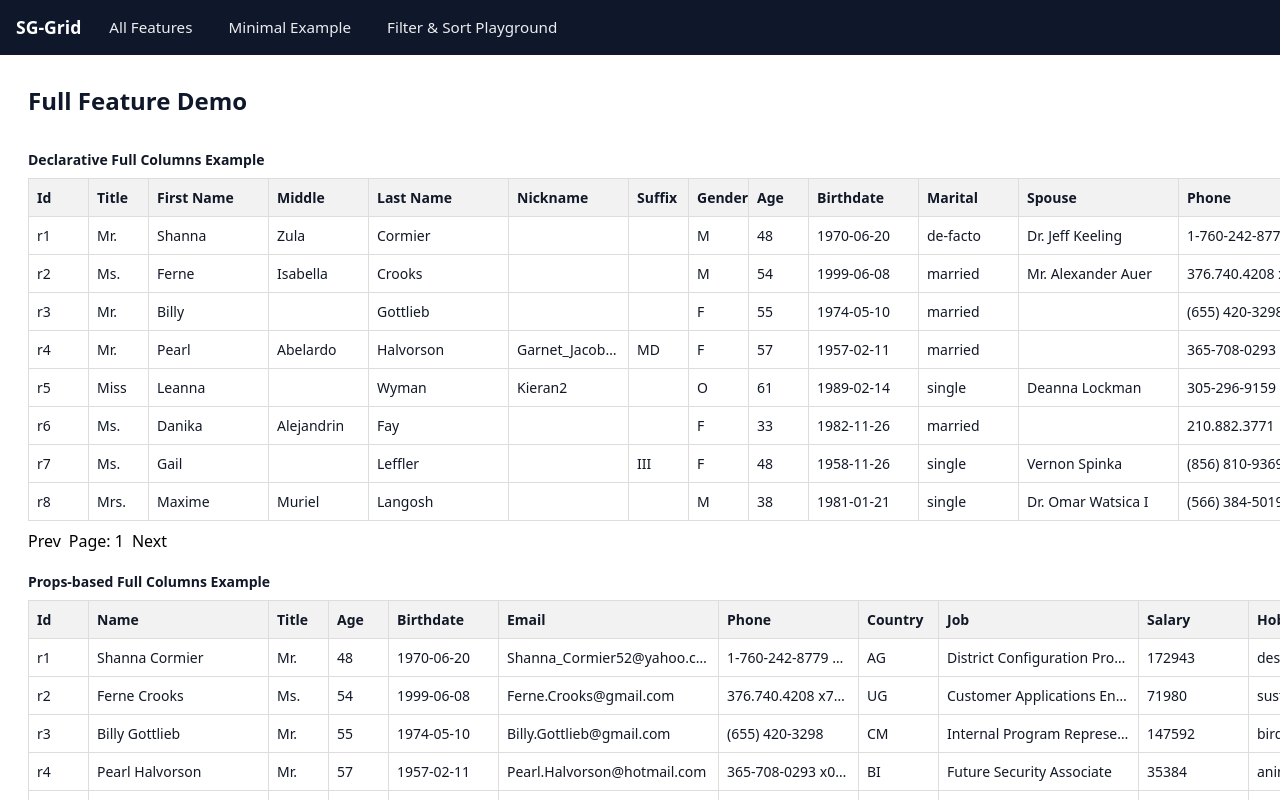
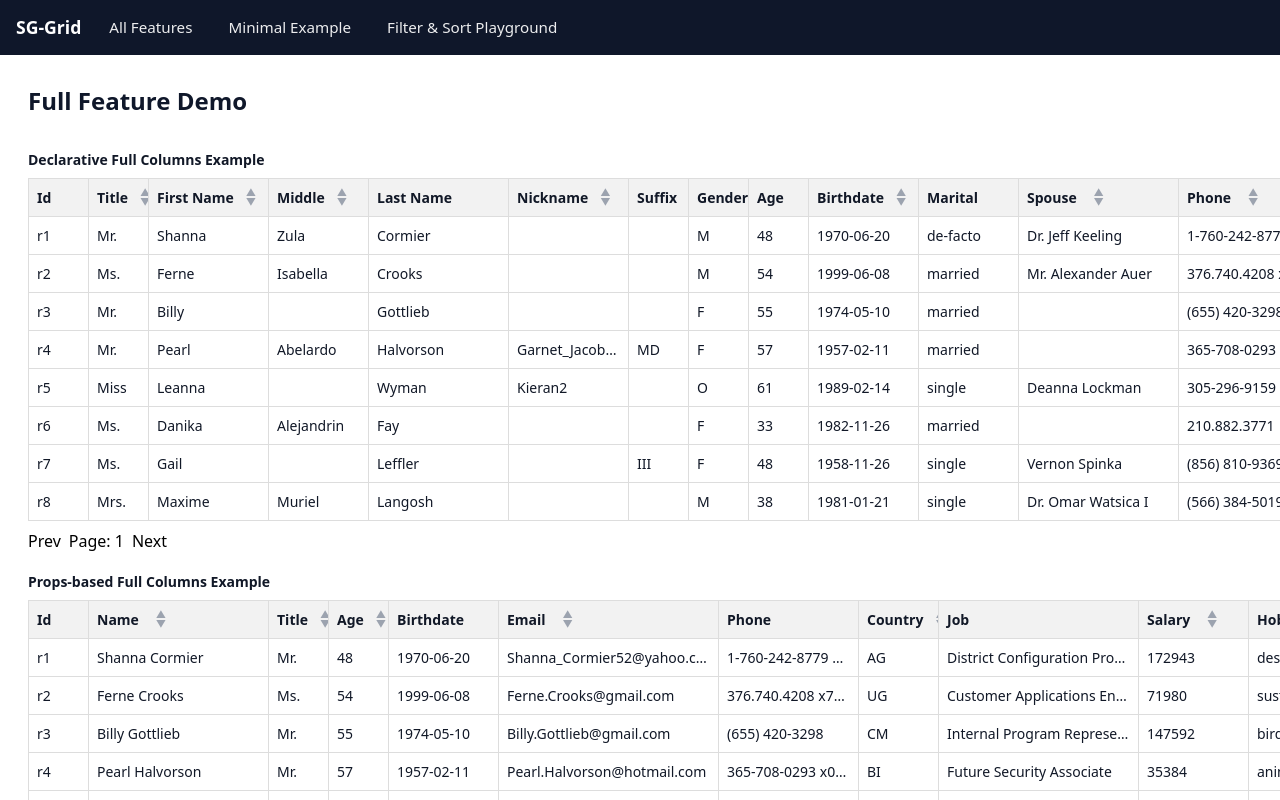
Before and after one commit to serhatgurel/sg-grid, a Vue app: page / in a window 1280 px wide. Shown: the top 800 px of the page. Built offline with nearby package versions, Linux system fonts and the light colour scheme.

Commit message:
feat: add sortable property to columns in FullDemo example for enhanced interactivity

```diff
--- a/src/components/SgGrid.vue
+++ b/src/components/SgGrid.vue
@@ -41,31 +41,48 @@
             }
           "
           :class="{ 'sg-header--focused': focusedHeader === column.key }"
+          @click="
+            (e) => {
+              if (column.sortable) onHeaderSortClick(column, e as unknown as MouseEvent)
+            }
+          "
         >
           <slot name="header" :column="column">
             <div style="display: flex; align-items: center; gap: 6px">
               <span>{{ column.caption ?? column.field }}</span>
-              <!-- sort indicator: direction and multi-sort order -->
+              <!-- consolidated sort indicator: reserved space; render chevrons only when column.sortable -->
+              <span data-test-sort-indicator class="sg-sort-indicator" style="margin-left: 6px">
+                <template v-if="column.sortable">
+                  <!-- when sorted: show single active arrow and optional order badge -->
                   <template v-if="getSortInfo(column.key)">
-                <span data-test-sort-indicator style="font-size: 12px; margin-left: 4px">
+                    <span class="sg-indicator-active" aria-hidden="true">
                       {{ getSortInfoSafe(column.key).direction === 'asc' ? '▲' : '▼' }}
+                    </span>
                     <sup
                       v-if="
                         getSortInfoSafe(column.key).order && getSortInfoSafe(column.key).order > 1
                       "
                       data-test-sort-order
-                    style="font-size: 10px"
+                      class="sg-sort-order"
                       >{{ getSortInfoSafe(column.key).order }}</sup
                     >
+                  </template>
+                  <!-- when not sorted: show neutral stacked chevrons to indicate sortable affordance -->
+                  <template v-else>
+                    <span class="sg-indicator-neutral" aria-hidden="true"></span>
+                  </template>
+                </template>
+                <!-- when not sortable: empty placeholder preserved for layout -->
               </span>
-              </template>
-              <!-- simple sort toggle button for tests -->
+              <!-- simple sort toggle button for tests (keeps keyboard and click targets) -->
               <button
                 v-if="column.sortable"
                 data-test-sort-button
-                @click="onHeaderSortClick(column, $event)"
+                class="sg-sort-button"
+                @click.stop="onHeaderSortClick(column, $event)"
+                :aria-label="`Sort ${column.caption ?? column.field}`"
               >
-                sort
+                <span class="visually-hidden">Toggle sort</span>
               </button>
               <!-- simple filter input for tests -->
               <div v-if="column.filterable" style="display: flex; gap: 6px; align-items: center">
@@ -94,7 +111,7 @@
       </tr>
     </thead>
     <tbody>
-      <tr v-for="row in props.rows || []" :key="getRowKey(row)">
+      <tr v-for="row in rowsToRender || []" :key="getRowKey(row)">
         <sg-column
           v-for="column in columns"
           :key="`${getRowKey(row)}-${column.key}`"
@@ -135,7 +152,25 @@ const declaredColumns = computed<ColumnDef[]>(() => {
     // try to read width and align from the declared <SgColumn> vnode props
     const width = p.width ?? p['data-width']
     const align = p.align
-    cols.push({ key, field, caption, width, align })
+    // Read common additional flags/hooks from vnode props when declared
+    const sortable = p.sortable === true || p.sortable === 'true' || p['sortable'] === true
+    const filterable = p.filterable === true || p.filterable === 'true' || p['filterable'] === true
+    const inputType = p.inputType ?? p['input-type'] ?? undefined
+    const sortFunction = p.sortFunction ?? p['sort-function']
+    const filterFunction = p.filterFunction ?? p['filter-function']
+
+    cols.push({
+      key,
+      field,
+      caption,
+      width,
+      align,
+      sortable: !!sortable,
+      filterable: !!filterable,
+      inputType,
+      sortFunction,
+      filterFunction,
+    })
   }
   return cols
 })
@@ -229,6 +264,7 @@ if (
   }
 }
 import type { SortClause } from '../lib/dataUtils'
+import { applySort } from '../lib/dataUtils'
 
 // local sort state for header interactions. Start from provided prop if present.
 const localSort = ref<SortClause[]>(
@@ -387,6 +423,14 @@ function getRowKey(row: RowData) {
   if (typeof props.rowKey === 'function') return String(props.rowKey(row))
   return String(row[props.rowKey as string])
 }
+
+const rowsToRender = computed(() => {
+  const base = props.rows || []
+  // if server side, the host manages sorting; render rows as-is
+  if (props.serverSide) return base
+  // client-side: apply localSort if present
+  return applySort(base, localSort.value.length ? localSort.value : null, columns.value)
+})
 </script>
 
 <style scoped>
@@ -396,4 +440,73 @@ function getRowKey(row: RowData) {
   font-weight: 600;
   padding-bottom: 8px;
 }
+
+.sg-sort-button {
+  display: inline-flex;
+  flex-direction: column;
+  justify-content: center;
+  align-items: center;
+  border: none;
+  background: transparent;
+  padding: 0 4px;
+  line-height: 10px;
+  cursor: pointer;
+}
+.sg-sort-button .sg-sort-up,
+.sg-sort-button .sg-sort-down {
+  font-size: 10px;
+  color: #9ca3af; /* neutral gray when inactive */
+  display: block;
+  height: 10px;
+}
+.sg-sort-button .active {
+  color: #111827; /* darker when active */
+}
+.sg-sort-indicator {
+  display: inline-flex;
+  align-items: center;
+  justify-content: center;
+  width: 20px; /* fixed width to prevent layout shift */
+  height: 18px;
+  font-size: 12px;
+}
+.sg-indicator-neutral {
+  display: inline-flex;
+  flex-direction: column;
+  align-items: center;
+  color: #9ca3af; /* neutral color */
+  line-height: 10px;
+}
+.sg-indicator-neutral::before,
+.sg-indicator-neutral::after {
+  display: block;
+  content: '▲';
+  font-size: 10px;
+  line-height: 10px;
+}
+.sg-indicator-neutral::after {
+  content: '▼';
+}
+.sg-indicator-active {
+  color: #111827;
+  font-size: 12px;
+}
+.sg-sort-order {
+  font-size: 10px;
+  margin-left: 3px;
+}
+.visually-hidden {
+  position: absolute !important;
+  height: 1px;
+  width: 1px;
+  overflow: hidden;
+  clip: rect(1px, 1px, 1px, 1px);
+  white-space: nowrap;
+}
+.sg-header--focused {
+  outline: 2px solid #60a5fa33;
+}
+.sg-grid-table th[tabindex] {
+  cursor: pointer;
+}
 </style>
--- a/src/examples/FullDemo.vue
+++ b/src/examples/FullDemo.vue
@@ -13,31 +13,31 @@
     <div>
       <SgGrid :rows="rows.slice(0, 8)" rowKey="id" caption="Declarative Full Columns Example">
         <SgColumn data-field="id" caption="Id" width="60px" />
-        <SgColumn data-field="title" caption="Title" width="60px" />
-        <SgColumn data-field="firstName" caption="First Name" width="120px" />
-        <SgColumn data-field="middleName" caption="Middle" width="100px" />
+        <SgColumn data-field="title" caption="Title" width="60px" :sortable="true" />
+        <SgColumn data-field="firstName" caption="First Name" width="120px" :sortable="true" />
+        <SgColumn data-field="middleName" caption="Middle" width="100px" :sortable="true" />
         <SgColumn data-field="lastName" caption="Last Name" width="140px" />
-        <SgColumn data-field="nickname" caption="Nickname" width="120px" />
+        <SgColumn data-field="nickname" caption="Nickname" width="120px" :sortable="true" />
         <SgColumn data-field="suffix" caption="Suffix" width="60px" />
-        <SgColumn data-field="gender" caption="Gender" width="60px" />
+        <SgColumn data-field="gender" caption="Gender" width="60px" :sortable="true" />
         <SgColumn data-field="age" caption="Age" width="60px" />
-        <SgColumn data-field="birthdate" caption="Birthdate" width="110px" />
+        <SgColumn data-field="birthdate" caption="Birthdate" width="110px" :sortable="true" />
         <SgColumn data-field="married" caption="Marital" width="100px" />
-        <SgColumn data-field="spouse" caption="Spouse" width="160px" />
-        <SgColumn data-field="phone[0].number" caption="Phone" width="140px" />
-        <SgColumn data-field="phone[0].type" caption="Phone Type" width="90px" />
+        <SgColumn data-field="spouse" caption="Spouse" width="160px" :sortable="true" />
+        <SgColumn data-field="phone[0].number" caption="Phone" width="140px" :sortable="true" />
+        <SgColumn data-field="phone[0].type" caption="Phone Type" width="90px" :sortable="true" />
         <SgColumn data-field="address[0].street" caption="Street" width="180px" />
-        <SgColumn data-field="address[0].city" caption="City" width="120px" />
+        <SgColumn data-field="address[0].city" caption="City" width="120px" :sortable="true" />
         <SgColumn data-field="address[0].state" caption="State" width="100px" />
-        <SgColumn data-field="address[0].zip" caption="Zip" width="100px" />
+        <SgColumn data-field="address[0].zip" caption="Zip" width="100px" :sortable="true" />
         <SgColumn data-field="address[0].country.name" caption="Country" width="140px" />
-        <SgColumn data-field="email" caption="Email" width="220px" />
+        <SgColumn data-field="email" caption="Email" width="220px" :sortable="true" />
         <SgColumn data-field="job" caption="Job" width="200px" />
-        <SgColumn data-field="salary" caption="Salary" width="110px" />
+        <SgColumn data-field="salary" caption="Salary" width="110px" :sortable="true" />
         <SgColumn data-field="hobbies" caption="Hobbies" width="220px" />
-        <SgColumn data-field="skills" caption="Skills" width="160px" />
+        <SgColumn data-field="skills" caption="Skills" width="160px" :sortable="true" />
         <SgColumn data-field="languages" caption="Languages" width="140px" />
-        <SgColumn data-field="pets[0].name" caption="Pet" width="110px" />
+        <SgColumn data-field="pets[0].name" caption="Pet" width="110px" :sortable="true" />
         <SgColumn
           :data-field="
             (row) =>
@@ -117,19 +117,32 @@ const columns = [
       )}`.trim(),
     caption: 'Name',
     width: '180px',
+    sortable: true,
   },
-  { key: 'title', field: 'title', caption: 'Title', width: '60px' },
-  { key: 'age', field: 'age', caption: 'Age', width: '60px', inputType: 'number' },
+  { key: 'title', field: 'title', caption: 'Title', width: '60px', sortable: true },
+  { key: 'age', field: 'age', caption: 'Age', width: '60px', inputType: 'number', sortable: true },
   { key: 'birthdate', field: 'birthdate', caption: 'Birthdate', width: '110px' },
-  { key: 'email', field: 'email', caption: 'Email', width: '220px' },
+  { key: 'email', field: 'email', caption: 'Email', width: '220px', sortable: true },
   { key: 'phone', field: 'phone[0].number', caption: 'Phone', width: '140px' },
-  { key: 'country', field: 'address[0].country.code', caption: 'Country', width: '80px' },
+  {
+    key: 'country',
+    field: 'address[0].country.code',
+    caption: 'Country',
+    width: '80px',
+    sortable: true,
+  },
   { key: 'job', field: 'job', caption: 'Job', width: '200px' },
-  { key: 'salary', field: 'salary', caption: 'Salary', width: '110px' },
+  { key: 'salary', field: 'salary', caption: 'Salary', width: '110px', sortable: true },
   { key: 'hobbies', field: joinArrayField('hobbies'), caption: 'Hobbies', width: '220px' },
-  { key: 'skills', field: joinArrayField('skills'), caption: 'Skills', width: '160px' },
+  {
+    key: 'skills',
+    field: joinArrayField('skills'),
+    caption: 'Skills',
+    width: '160px',
+    sortable: true,
+  },
   { key: 'languages', field: joinArrayField('languages'), caption: 'Languages', width: '140px' },
-  { key: 'pets', field: 'pets[0].name', caption: 'Pet', width: '110px' },
+  { key: 'pets', field: 'pets[0].name', caption: 'Pet', width: '110px', sortable: true },
   {
     key: 'kids',
     field: (r: Record<string, unknown>) => {
```
Lines whose indentation alone changed are shown as unchanged.
